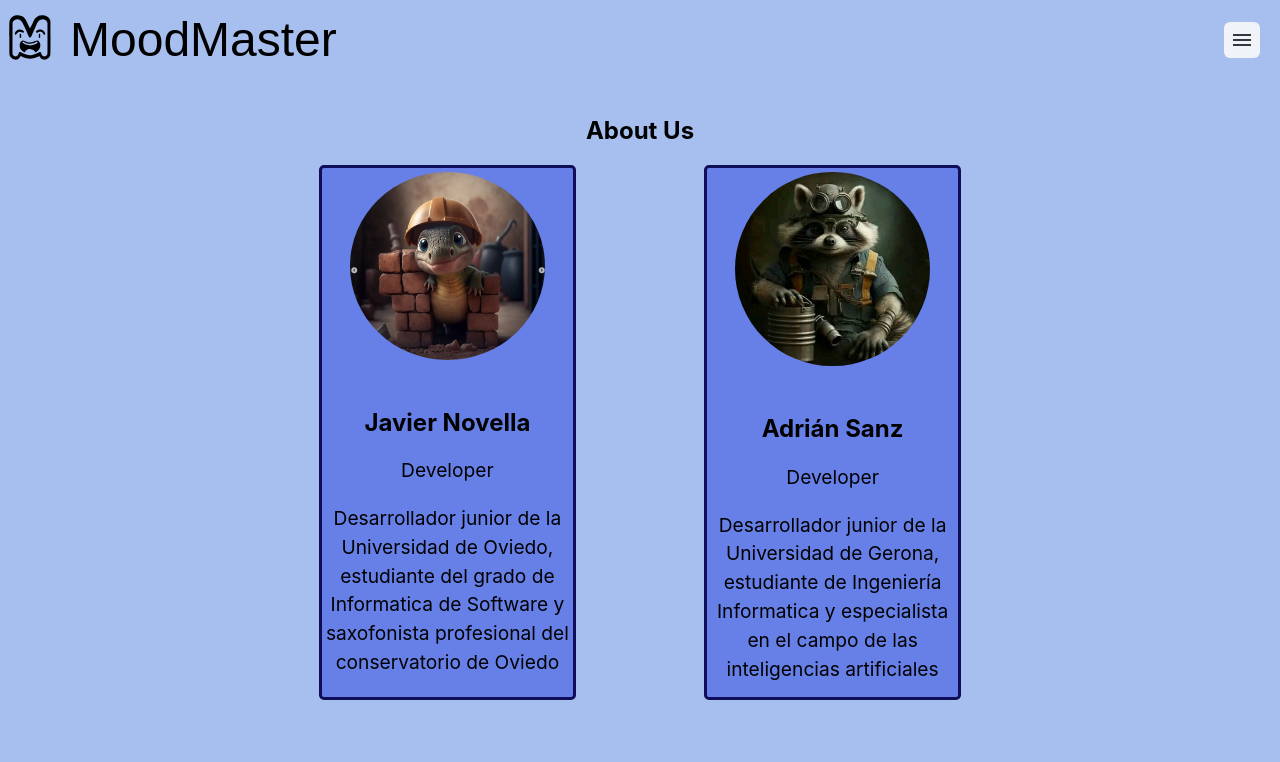
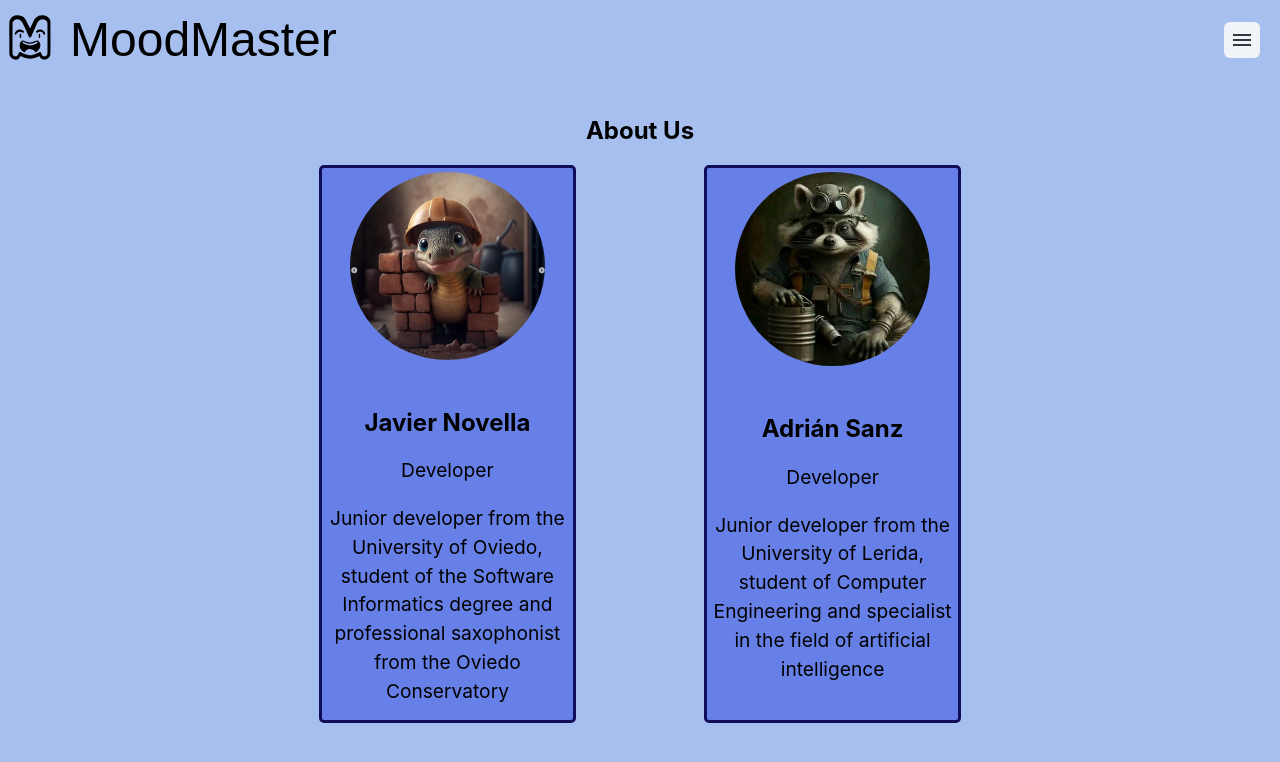
Before and after one commit to uo282944/MOODMASTER, a React (Create React App) app: page /about_us in a window 1280 px wide. Shown: the top 762 px of the page. Built offline with nearby package versions, Linux system fonts and the light colour scheme.

Commit message:
Cambios botón de subir imagen

```diff
--- a/src/components/aboutus/Aboutus.js
+++ b/src/components/aboutus/Aboutus.js
@@ -9,13 +9,13 @@ function AboutUs() {
     {
         name: 'Javier Novella',
         role: 'Developer',
-        description: 'Desarrollador junior de la Universidad de Oviedo, estudiante del grado de Informatica de Software y saxofonista profesional del conservatorio de Oviedo',
+        description: 'Junior developer from the University of Oviedo, student of the Software Informatics degree and professional saxophonist from the Oviedo Conservatory',
         photo: logojavi
     },
     {
         name: 'Adrián Sanz',
         role: 'Developer',
-        description: 'Desarrollador junior de la Universidad de Gerona, estudiante de Ingeniería Informatica y especialista en el campo de las inteligencias artificiales',
+        description: 'Junior developer from the University of Lerida, student of Computer Engineering and specialist in the field of artificial intelligence',
         photo: logoadri
     }
   ];
--- a/src/components/emociones/ImageUploader.js
+++ b/src/components/emociones/ImageUploader.js
@@ -1,4 +1,4 @@
-import React, { useState } from 'react';
+import React, { useState,useRef } from 'react';
 import './ImageUploaderLayout.css';
 import Button from '@mui/joy/Button';
 import * as tf from '@tensorflow/tfjs';
@@ -83,11 +83,23 @@ const ImageUploader = () => {
       'sad': Tristeza,
       'surprised': Sorpresa,
   };
+  const inputFileRef = useRef(null);
+
+  const handleButtonClick = () => {
+    inputFileRef.current.click();
+  };
 
   return (
       <div className="imguploader-container">
           <div className="left-section">
-              <input type="file" onChange={handleImageChange} accept="image/*" />
+          <Button variant='soft' onClick={handleButtonClick}>Upload image</Button>
+                <input
+                    type="file"
+                    onChange={handleImageChange}
+                    accept="image/*"
+                    ref={inputFileRef}
+                    style={{ display: 'none' }} // Oculta el input de archivo
+                />
               {image && (
                   <div className='image-preview-container'>
                       <img src={URL.createObjectURL(image)} alt="Preview" className="uploaded-image" />
```
